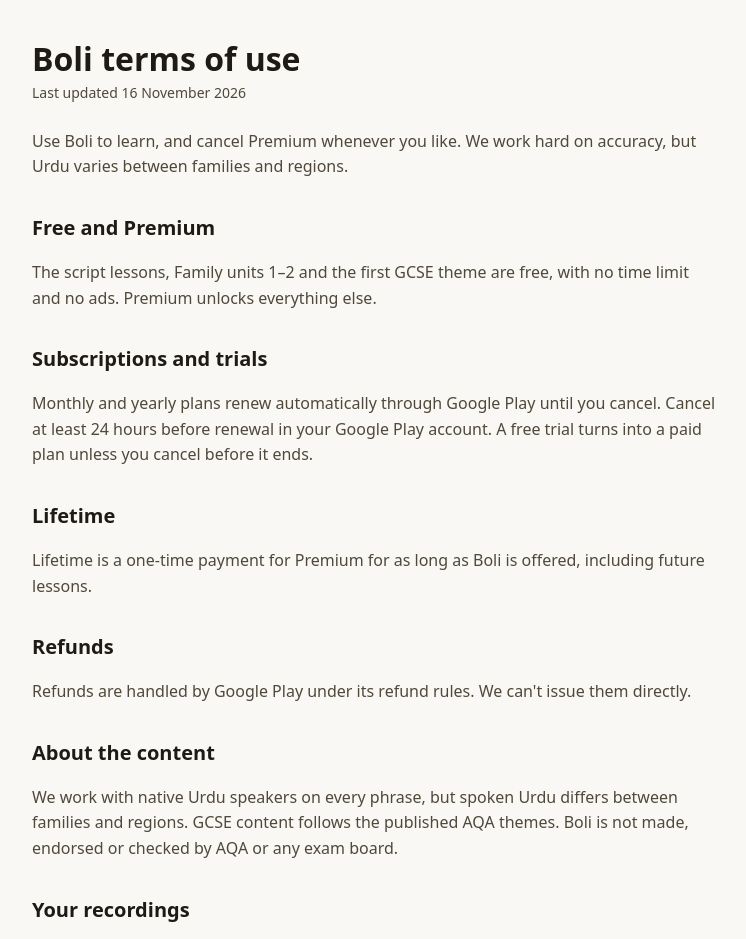
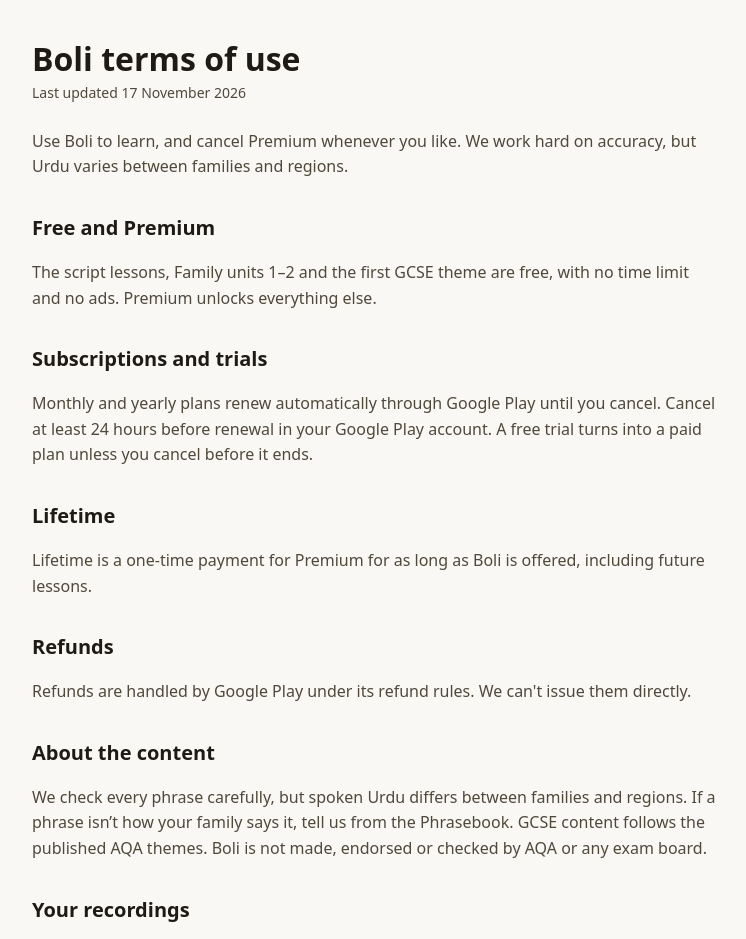
Before and after one commit to moinhaider-dev/moinstudio, a plain HTML site: page boli/terms.html in a window 1280 px wide. Shown: the top 939 px of the page, without its empty margins (264-1010 px from the left). Drawn offline with Linux system fonts and the light colour scheme.

Commit message:
Boli terms: describe how the content is checked
Co-Authored-By: Claude Opus 5.5 <noreply@anthropic.com>

```diff
--- a/boli/terms.html
+++ b/boli/terms.html
@@ -3,7 +3,7 @@
 <title>Boli Terms of Use</title><link rel="stylesheet" href="../style.css"></head>
 <body><main>
 <h1>Boli terms of use</h1>
-<p class="updated">Last updated 16 November 2026</p>
+<p class="updated">Last updated 17 November 2026</p>
 <p>Use Boli to learn, and cancel Premium whenever you like. We work hard on accuracy, but Urdu varies between families and regions.</p>
 
 <h2>Free and Premium</h2>
@@ -19,7 +19,7 @@
 <p>Refunds are handled by Google Play under its refund rules. We can't issue them directly.</p>
 
 <h2>About the content</h2>
-<p>We work with native Urdu speakers on every phrase, but spoken Urdu differs between families and regions. GCSE content follows the published AQA themes. Boli is not made, endorsed or checked by AQA or any exam board.</p>
+<p>We check every phrase carefully, but spoken Urdu differs between families and regions. If a phrase isn&rsquo;t how your family says it, tell us from the Phrasebook. GCSE content follows the published AQA themes. Boli is not made, endorsed or checked by AQA or any exam board.</p>
 
 <h2>Your recordings</h2>
 <p>Recordings you make are yours and stay on your phone.</p>
```
Also changed, not shown: boli/privacy.html (+1 -1 lines).
